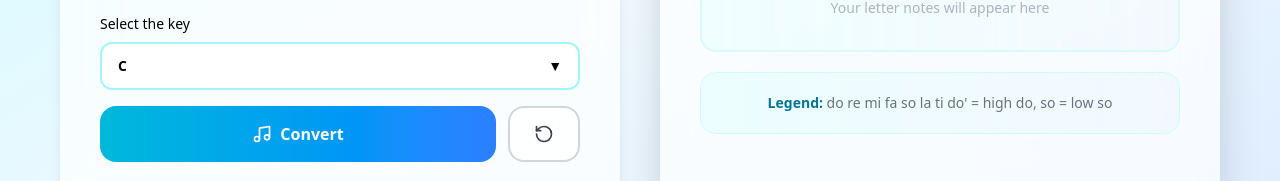
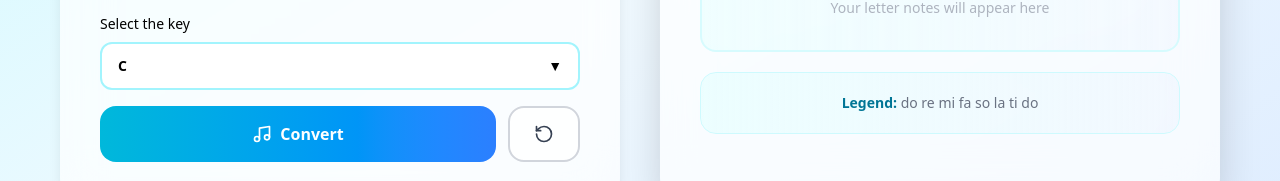
Before and after one commit to EMMANUEL-IKECHI/solfa-converter, a React (Vite) app: page / in a window 1280 px wide. Shown: the part 400-581 px from the top of the page. Built offline with nearby package versions, Linux system fonts and the light colour scheme.

Commit message:
Modified legend

```diff
--- a/src/components/DisplayNotes.jsx
+++ b/src/components/DisplayNotes.jsx
@@ -60,7 +60,7 @@ const DisplayNotes = ({ notes }) => {
 
       <footer className="rounded-2xl bg-linear-to-r from-cyan-50 to-blue-50/70 backdrop-blur-2xl border border-cyan-100 py-5 text-center text-gray-500 text-sm">
         <span className="font-semibold text-cyan-700">Legend:</span> do re mi fa
-        so la ti do' = high do, so = low so
+        so la ti do
       </footer>
     </div>
   );
```
